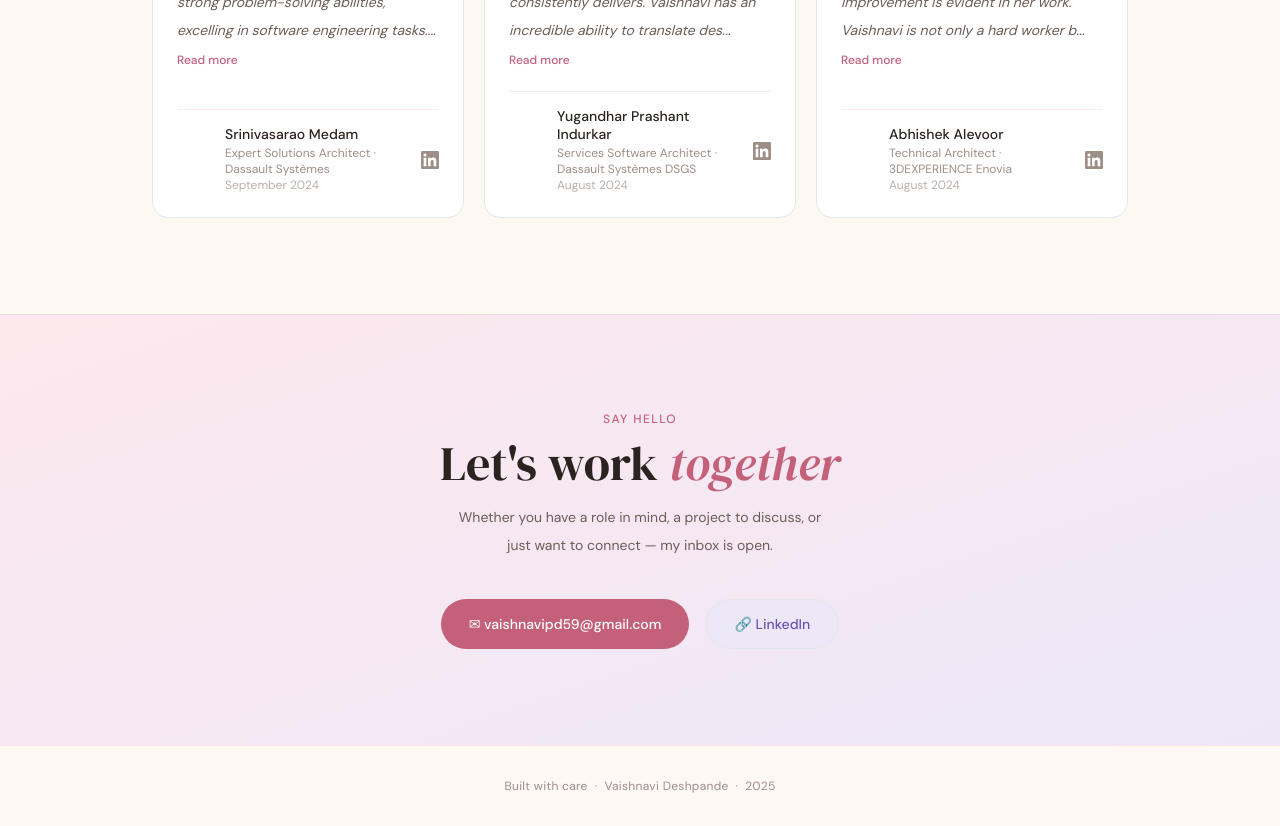
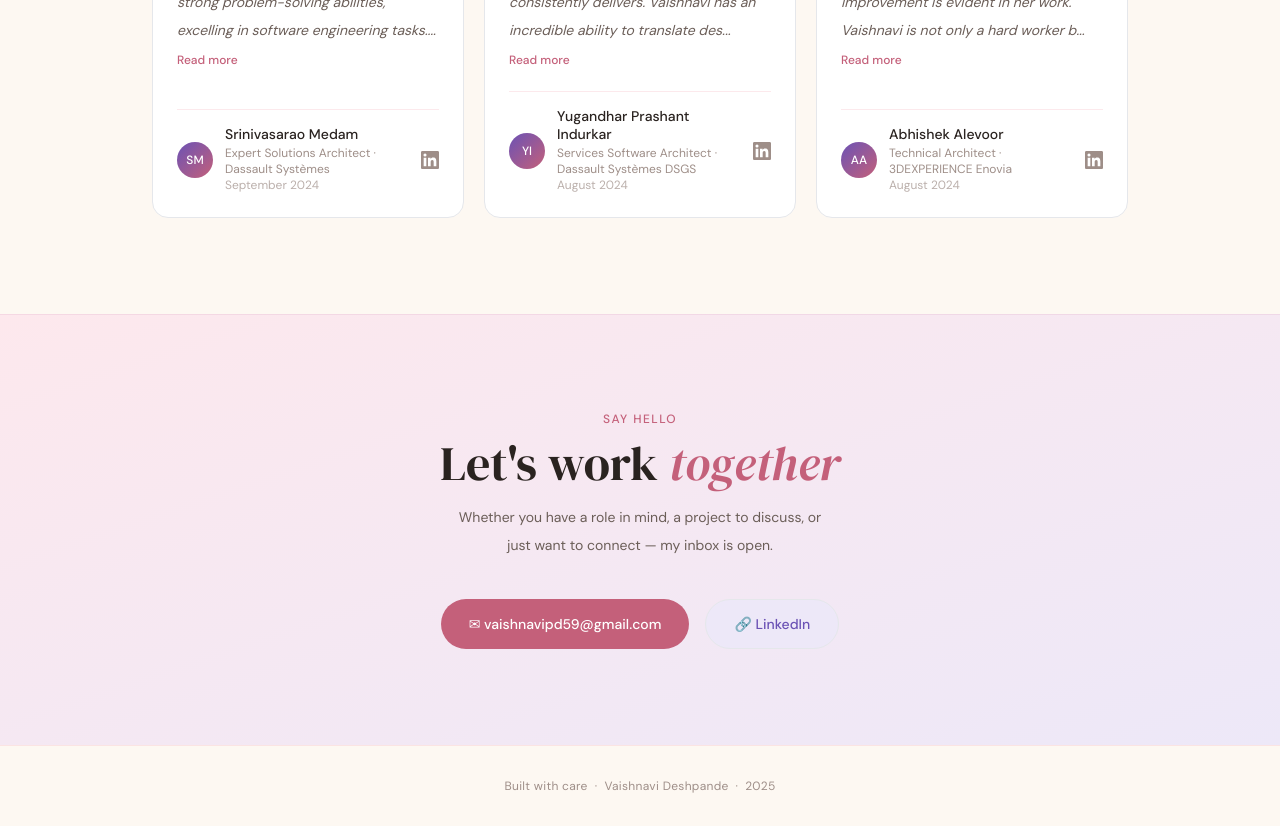
Before and after one commit to VaishnaviD5900/vaishnavi-portfolio, a React (Vite) app: page / in a window 1280 px wide. Shown: the part 4400-5226 px from the top of the page. Built offline with nearby package versions, Linux system fonts and the light colour scheme.

Commit message:
fix: testimonial avatar initials visible on dark background

```diff
--- a/src/components/sections/Testimonials.jsx
+++ b/src/components/sections/Testimonials.jsx
@@ -42,7 +42,7 @@ function TestimonialCard({ quote, name, role, initials, date }) {
       <div className="border-t border-surface mt-5 pt-4">
         <div className="flex items-center justify-between gap-3">
           <div className="flex items-center gap-3">
-            <div className="w-9 h-9 rounded-full bg-gradient-to-br from-lavender-DEFAULT to-rose-DEFAULT dark:from-lavender-dark/60 dark:to-rose-dark/60 flex items-center justify-center text-xs text-white font-medium shrink-0">
+            <div className="w-9 h-9 rounded-full bg-gradient-to-br from-lavender-dark to-rose-dark flex items-center justify-center text-xs text-white font-medium shrink-0">
               {initials}
             </div>
             <div>
```
